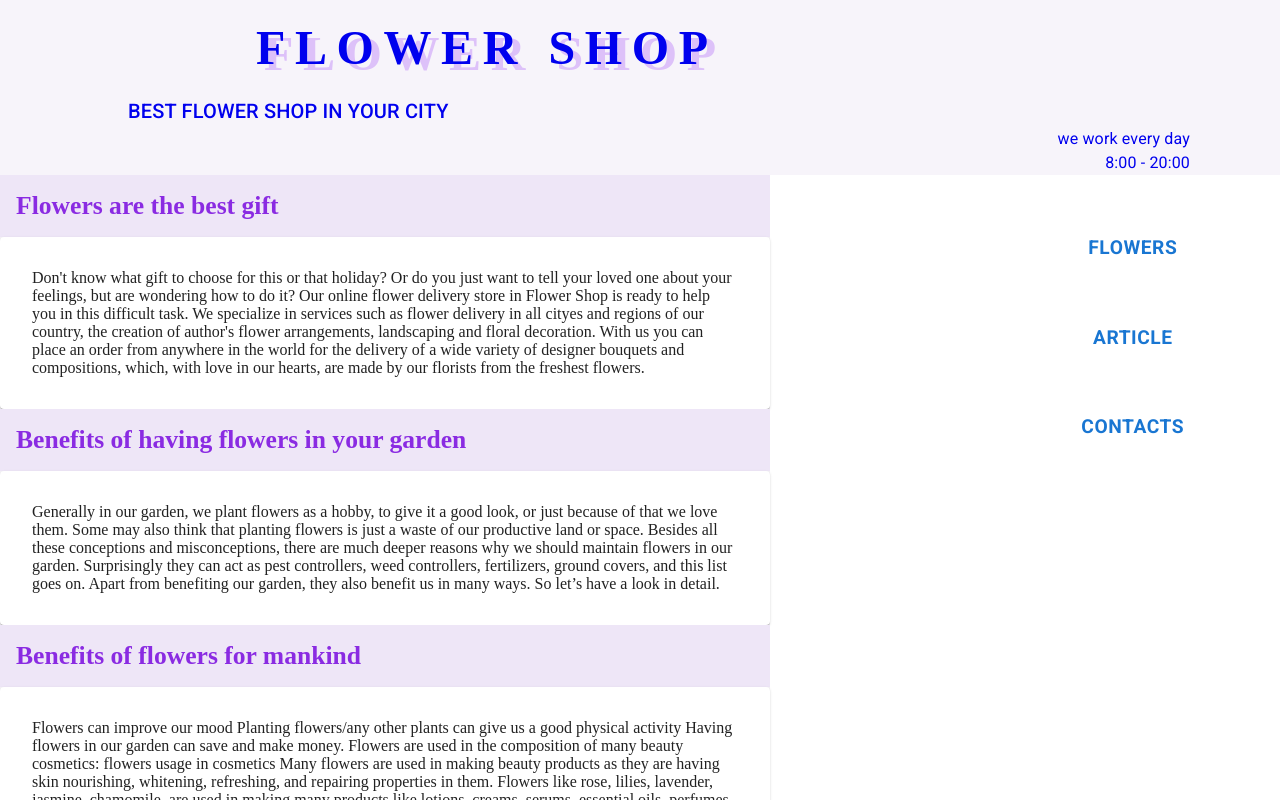
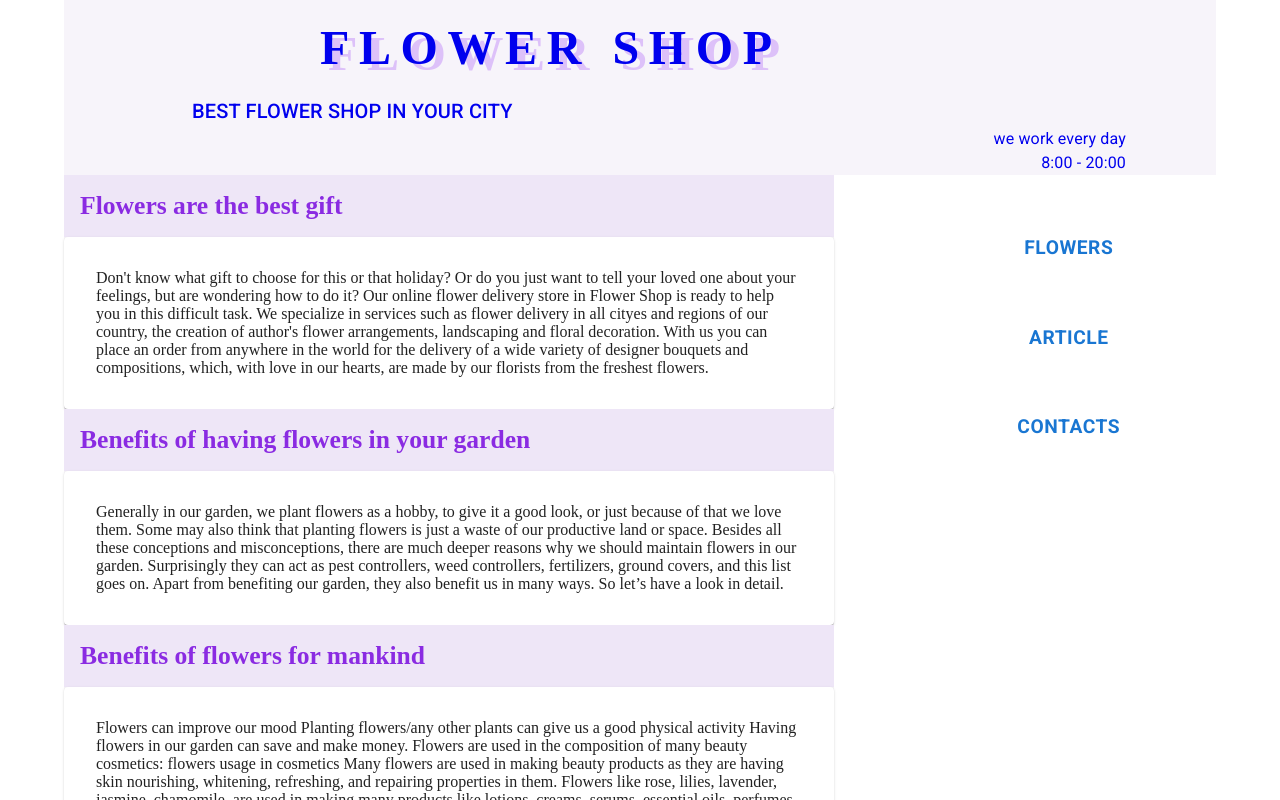
Before and after one commit to Tanjushkin-Bondarenko/internet_shop_flowers_on_react, a React (Create React App) app: page / in a window 1280 px wide. Shown: the top 800 px of the page. Built offline with nearby package versions, Linux system fonts and the light colour scheme.

Commit message:
update project

```diff
--- a/index.html
+++ b/index.html
@@ -9,6 +9,6 @@
   </head>
   <body>
     <div id="root" style="display: grid;"></div>
-    <script type="module" src="/src/index.js"></script>
+    <script type="module" src="/src/index.jsx"></script>
   </body>
 </html>
--- a/package.json
+++ b/package.json
@@ -12,6 +12,7 @@
     "@testing-library/jest-dom": "^5.16.5",
     "@testing-library/react": "^13.4.0",
     "@testing-library/user-event": "^13.5.0",
+    "@vitejs/plugin-react": "^5.1.1",
     "pkg": "^5.8.1",
     "react": "^18.2.0",
     "react-dom": "^18.2.0",
--- a/src/index.js
+++ b/src/index.jsx
@@ -5,14 +5,15 @@ import '@fontsource/roboto/700.css';
 import ReactDOM from 'react-dom/client';
 import { HomePage } from './components/pages/homePage/HomePage';
 import { Head } from './components/pages/head/head';
-import { Sidebar } from './components/pages/sidebar/sidebar';
+import { Sidebar } from './components/pages/sidebar/Sidebar';
 import { Flowers } from './components/pages/flowers/Flowers';
 import FlowerPage from './components/pages/flowers/FlowerPage';
 import { Article } from './components/pages/article/Article';
-import { Contacts } from './components/pages/contacts/contacts';
+import { Contacts } from './components/pages/contacts/Contacts';
 import flowersInfo from './components/data/flowers.json';
 import Error from './components/pages/error/Error';
 import reportWebVitals from './reportWebVitals';
+import { Container } from '@mui/material';
 import './index.css';
 
 import {
@@ -25,11 +26,11 @@ import {
 
 const Root = () => {
   return (
-    <div className='container'>
+    <Container className='container'>
       <Head />
       <Sidebar />
       <Outlet />
-    </div>
+    </Container>
   )
 }
 const ourrouter = createBrowserRouter(
--- /dev/null
+++ b/vite.config.js
@@ -0,0 +1,6 @@
+import { defineConfig } from 'vite';
+import react from '@vitejs/plugin-react';
+
+export default defineConfig({
+    plugins: [react()],
+});
```
Also changed, not shown: src/components/pages/article/Article.jsx (renamed from src/components/pages/article/Article.js), src/components/pages/contacts/Contacts.jsx (renamed from src/components/pages/contacts/contacts.js), src/components/pages/error/Error.jsx (renamed from src/components/pages/error/Error.js), src/components/pages/flowers/FlowerPage.jsx (renamed from src/components/pages/flowers/FlowerPage.js), src/components/pages/flowers/Flowers.jsx (renamed from src/components/pages/flowers/Flowers.js), src/components/pages/head/Head.jsx (renamed from src/components/pages/head/head.js), src/components/pages/homePage/HomePage.jsx (renamed from src/components/pages/homePage/HomePage.js), src/components/pages/sidebar/Sidebar.jsx (renamed from src/components/pages/sidebar/sidebar.js), 1 other file (tests, documents, lock files or other folders).
